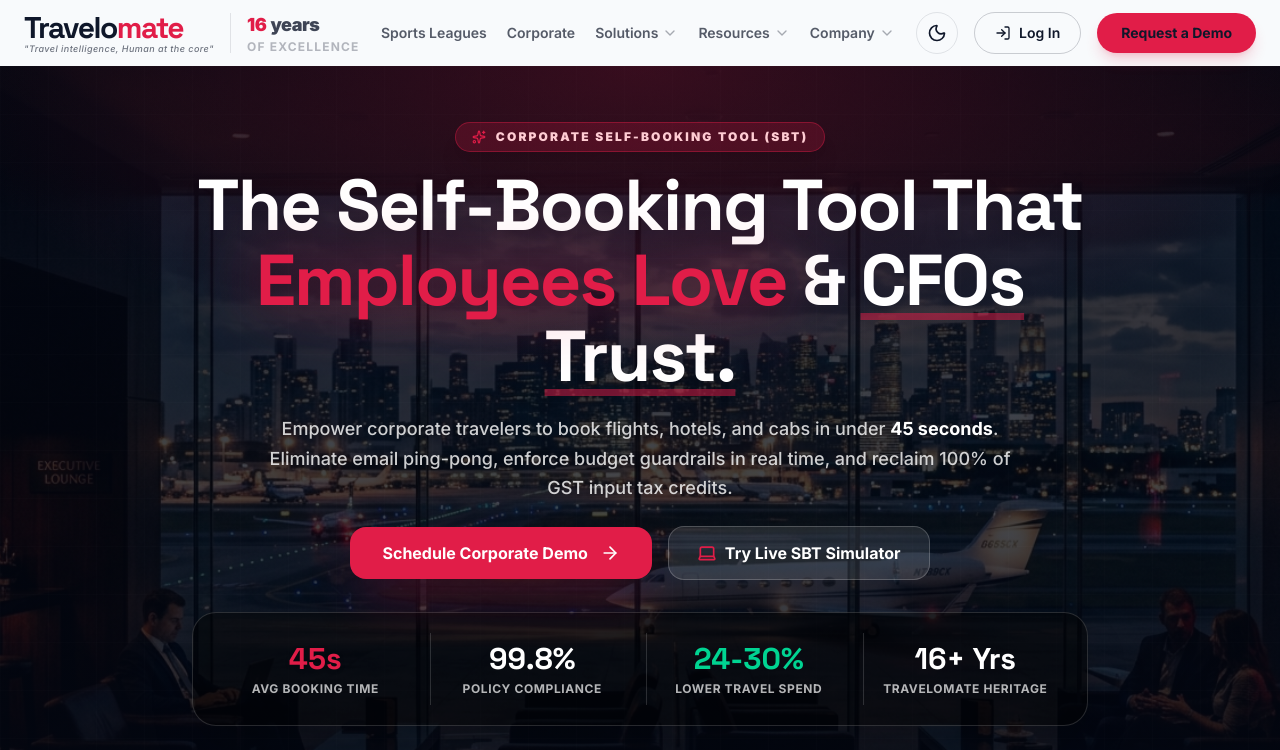
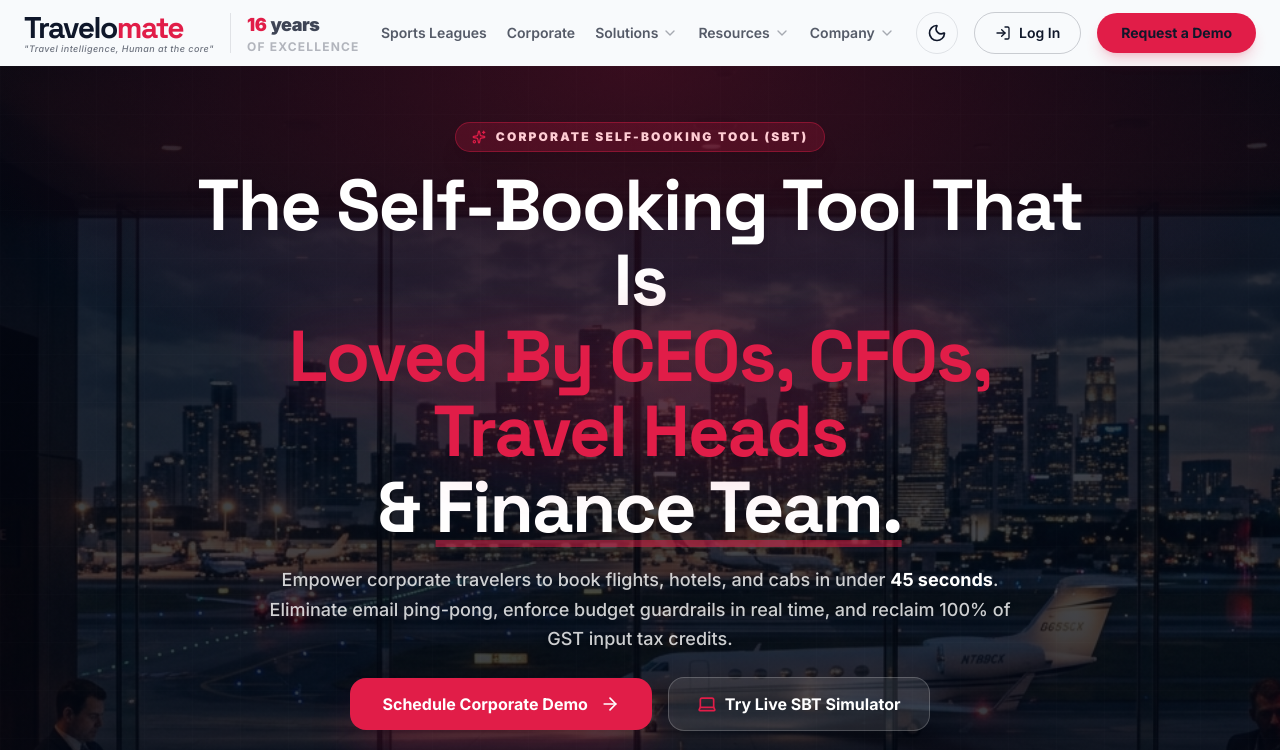
Before and after one commit to ASRathore0/Travelomate, a React (Vite) app: page /thrive in a window 1280 px wide. Shown: the top 750 px of the page. Built offline with nearby package versions, Linux system fonts and the light colour scheme.

Commit message:
Updated the Hero

```diff
--- a/src/pages/Thrive.tsx
+++ b/src/pages/Thrive.tsx
@@ -470,9 +470,9 @@
               transition={{ delay: 0.1 }}
               className="text-4xl sm:text-5xl lg:text-7xl font-display font-black tracking-tight leading-[1.05] mb-5 text-white drop-shadow-xl"
             >
-              The Self-Booking Tool That{' '}
-              <span className="text-brand inline-block drop-shadow-[0_0_35px_rgba(225,29,72,0.6)]">Employees Love</span>{' '}
-              & <span className="underline decoration-brand/50 underline-offset-8">CFOs Trust.</span>
+              The Self-Booking Tool That Is{' '}
+              <span className="text-brand inline-block drop-shadow-[0_0_35px_rgba(225,29,72,0.6)]">Loved By CEOs, CFOs, Travel Heads</span>{' '}
+              & <span className="underline decoration-brand/50 underline-offset-8">Finance Team.</span>
             </motion.h1>
 
             {/* Sub-headline */}
```
